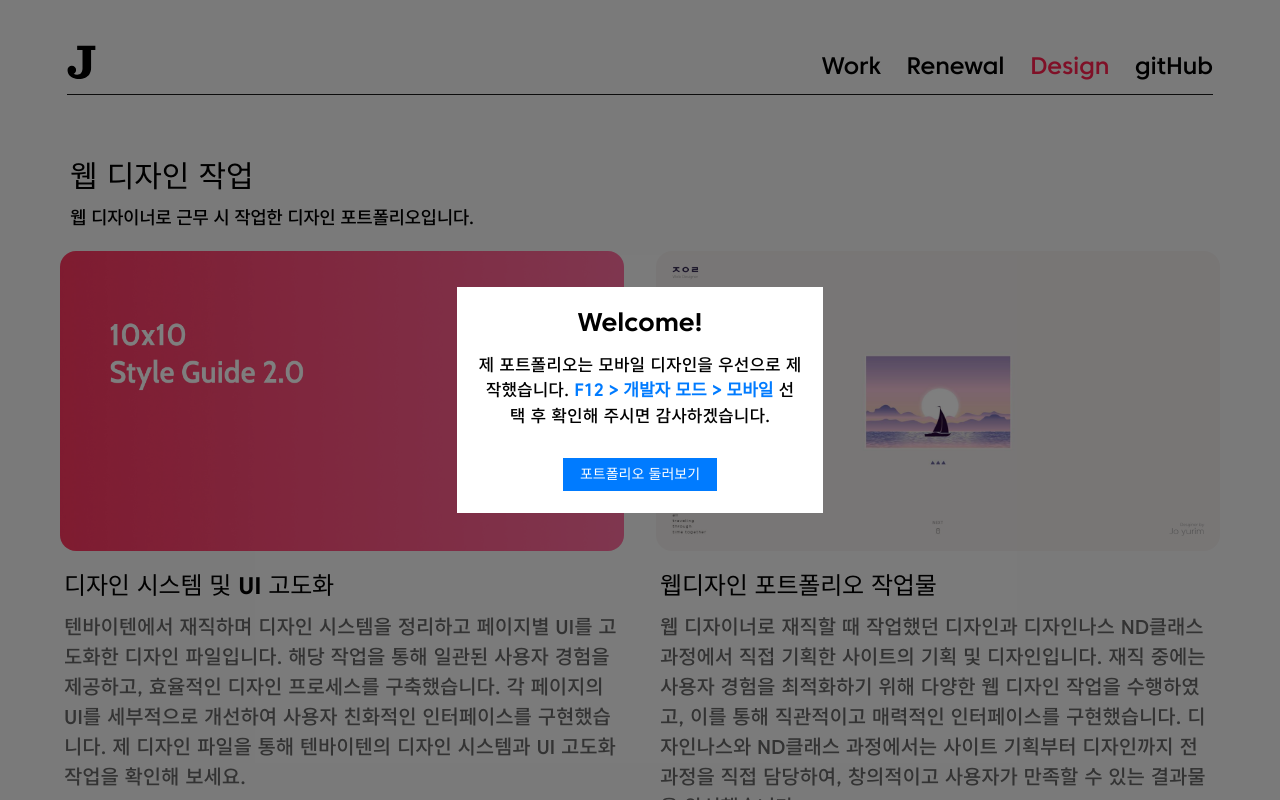
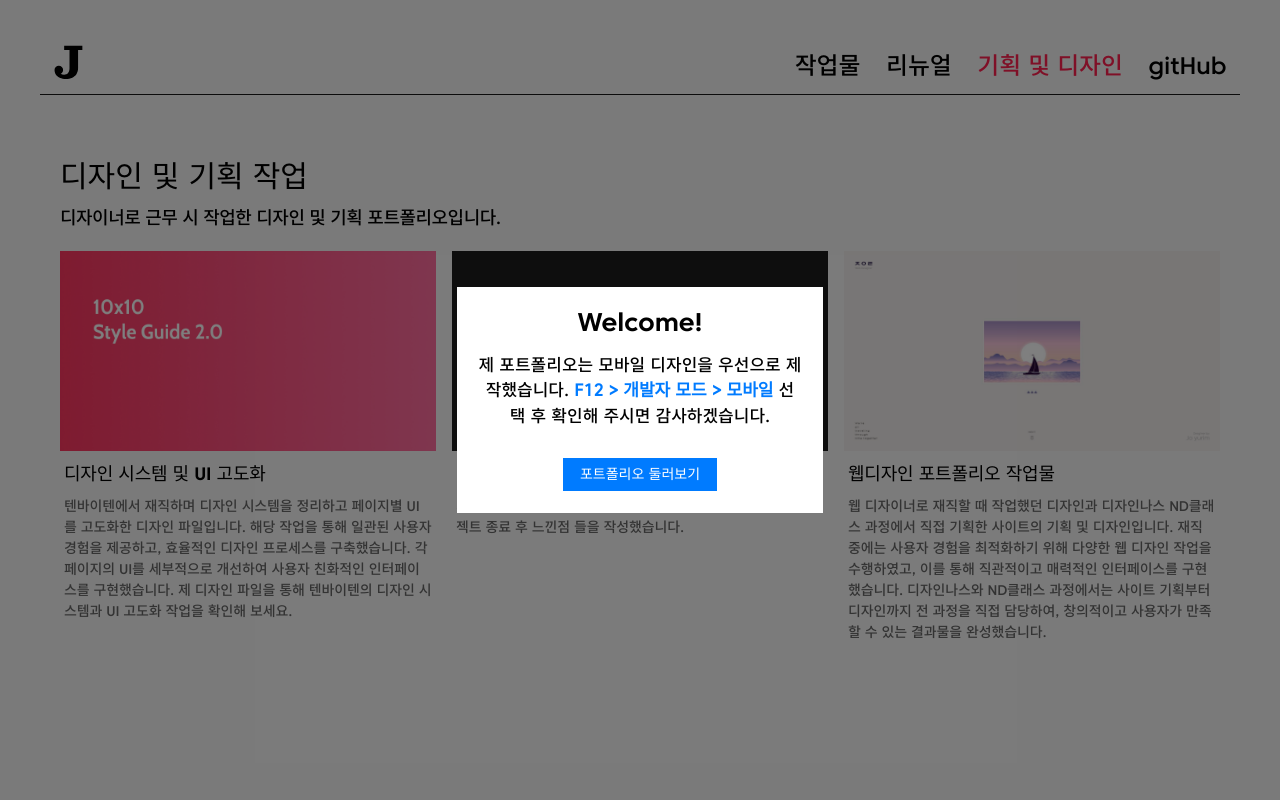
Before and after one commit to joyurim/warehouse, a Vue app: page /web-design in a window 1280 px wide. Built offline with nearby package versions, Linux system fonts and the light colour scheme; a web font is replaced by a local one.

Commit message:
기획 포트폴리오 연결, pc 버전 nav 스타일 수정

```diff
--- a/src/components/common/PortfolioHeader.vue
+++ b/src/components/common/PortfolioHeader.vue
@@ -30,17 +30,17 @@ export default {
     return {
       menuList: [
         {
-          name: 'Work',
+          name: '작업물',
           link: '/work',
           type: 'inPage'
         },
         {
-          name: 'Renewal',
+          name: '리뉴얼',
           link: '/10x10',
           type: 'inPage'
         },
         {
-          name: 'Design',
+          name: '기획 및 디자인',
           link: '/web-design',
           type: 'inPage'
         },
@@ -84,13 +84,15 @@ export default {
 }
 .webLayout {
   .header {
-    margin: pxToVw(18, 750) pxToVw(16, 750) 0;
+    margin: pxToVw(18, 750) 0 0;
     .logo {
       width: pxToVw(17, 750);
       height: pxToVw(37, 750);
+      margin-left: pxToVw(8, 750);
     }
     .menu {
       padding-bottom: pxToVw(5, 750);
+      margin-right: pxToVw(8, 750);
       &__container {
         gap: 0 pxToVw(15, 750);
         a {
--- a/src/views/WebDesign.vue
+++ b/src/views/WebDesign.vue
@@ -2,8 +2,8 @@
   <div class="wrapper">
     <PortfolioHeader />
     <section class="design content">
-      <h1 class="title">웹 디자인 작업</h1>
-      <p class="discretion">웹 디자이너로 근무 시 작업한 디자인 포트폴리오입니다.</p>
+      <h1 class="title">디자인 및 기획 작업</h1>
+      <p class="discretion">디자이너로 근무 시 작업한 디자인 및 기획 포트폴리오입니다.</p>
       <div class="design">
         <a
             href="https://www.figma.com/design/756YAflEL7tiK3zEoBPWLQ/Style-Guide?node-id=0-1&t=UbCwXkCoKWRWiXkZ-0"
@@ -16,6 +16,17 @@
             텐바이텐에서 재직하며 디자인 시스템을 정리하고 페이지별 UI를 고도화한 디자인 파일입니다.
             해당 작업을 통해 일관된 사용자 경험을 제공하고, 효율적인 디자인 프로세스를 구축했습니다. 각 페이지의 UI를 세부적으로 개선하여 사용자 친화적인 인터페이스를 구현했습니다.
             제 디자인 파일을 통해 텐바이텐의 디자인 시스템과 UI 고도화 작업을 확인해 보세요.
+          </p>
+        </a>
+        <a
+            href="https://www.figma.com/design/HkDkMxWEVeUICKU18Jg4uJ/%EA%B8%B0%ED%9A%8D-%ED%8F%AC%ED%8A%B8%ED%8F%B4%EB%A6%AC%EC%98%A4?node-id=3-3&m=dev&t=RuecCEuYutMdKP7H-1"
+            target="_blank"
+            class="design__list"
+        >
+          <img src="@/assets/web/proposal.jpg" alt="B2B 기획 포트폴리오">
+          <p class="design__list--title">기획 포트폴리오</p>
+          <p class="design__list--description">
+            기획에 참여했던 프로젝트명, 기간, 기획시 고려했던 사항, 프로젝트 종료 후 느낀점 들을 작성했습니다.
           </p>
         </a>
         <a
@@ -61,8 +72,9 @@ export default defineComponent({
     @extend .layoutPadding;
     padding-bottom: 60px;
     &__list {
-      &:first-child {
-        margin-bottom: pxToVw(32);
+      margin-bottom: pxToVw(32);
+      &:last-of-type {
+        margin-bottom: 0;
       }
       > img {
         width: pxToVw(343);
@@ -89,33 +101,35 @@ export default defineComponent({
     padding: 60px 20px 94px;
     .title {
       @extend .pageTitle;
+      padding: 0;
     }
     .discretion {
       @extend .pageDiscretion;
+      padding: 0;;
     }
     .design {
       display: grid;
-      gap: 32px;
-      grid-template-columns: repeat(2, 1fr);
+      gap: 16px;
+      grid-template-columns: repeat(3, 1fr);
       padding: 0;
       &__list {
         width: 100%;
         margin-bottom: 0;
         > img {
           width: inherit;
-          height: 300px;
-          margin-bottom: 16px;
-          border-radius: 16px;
+          height: 200px;
+          margin-bottom: 8px;
+          border-radius: 0;
         }
         &--title {
           padding: 0 4px;
           margin-bottom: 8px;
-          font: 24px / 1.5 $weight-600;
+          font: 18px / 1.5 $weight-600;
           letter-spacing: -0.2px;
         }
         &--description {
           padding: 0 4px;
-          font: 20px / 1.5 $weight-500;
+          font: 14px / 1.5 $weight-500;
           letter-spacing: -0.15px;
         }
       }
```
Also changed, not shown: src/assets/web/proposal.jpg (added).
